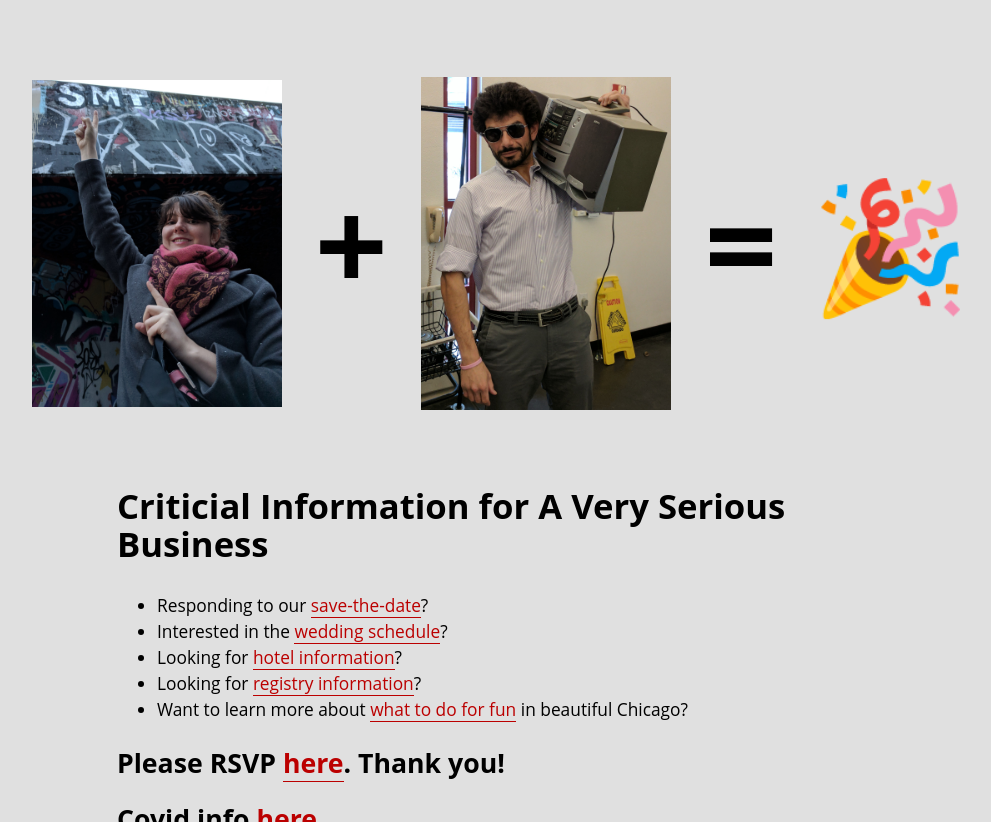
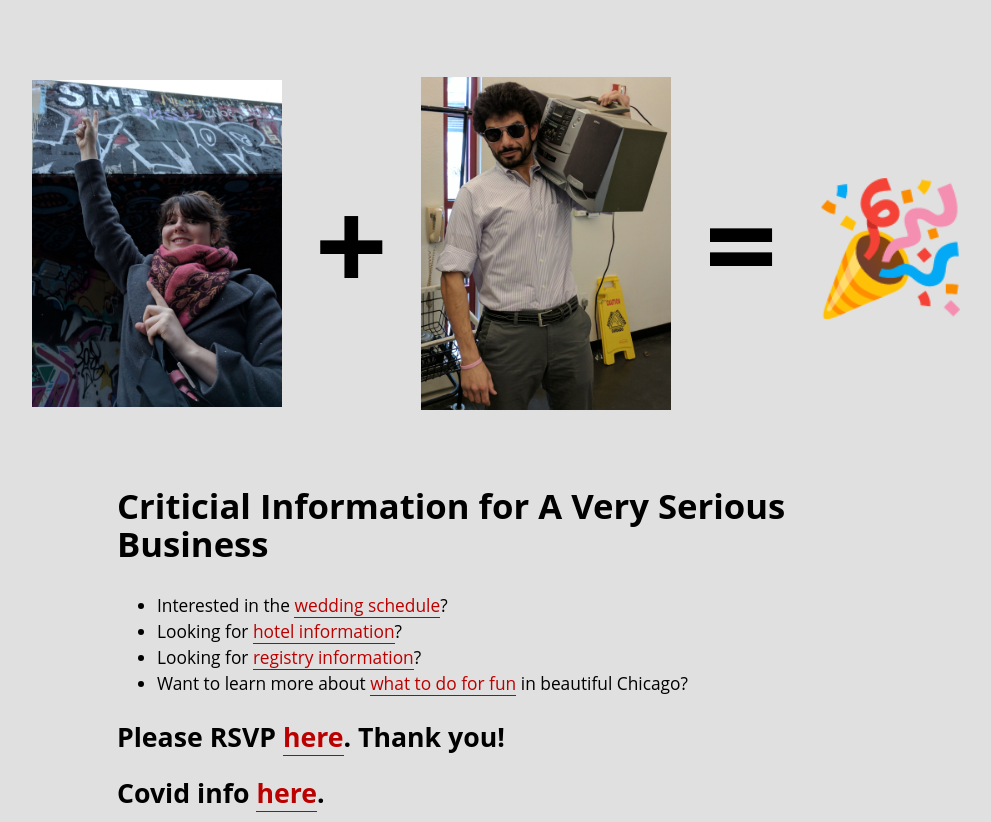
Before and after one commit to vsrs-biz/vsrs-biz.github.io, a plain HTML site: page index.html in a window 1280 px wide. Shown: the whole page, without its empty margins (139-1130 px from the left). After the commit the page ends 800 px from the top, so only its background shows below. Drawn offline with Linux system fonts and the light colour scheme; a web font is replaced by a local one.

Commit message:
nos lrsvnip

```diff
--- a/index.html
+++ b/index.html
@@ -23,7 +23,6 @@ Wedding --- A Very Serious Business
 <div id="content">
 <h2>Criticial Information for A Very Serious Business</h2>
 <ul>
-  <li>Responding to our <a href="https://docs.google.com/forms/d/e/1FAIpQLSdEeMHfX5JVmMYxkFGF1R3EiaRPNOV9rPyEhChk1RKanSsCSQ/viewform">save-the-date</a>?</li>
   <li>Interested in the <a href="schedule.html">wedding schedule</a>?</li>
   <li>Looking for <a href="hotels.html">hotel information</a>?</li>
   <li>Looking for <a href="registry.html">registry information</a>?</li>
```
